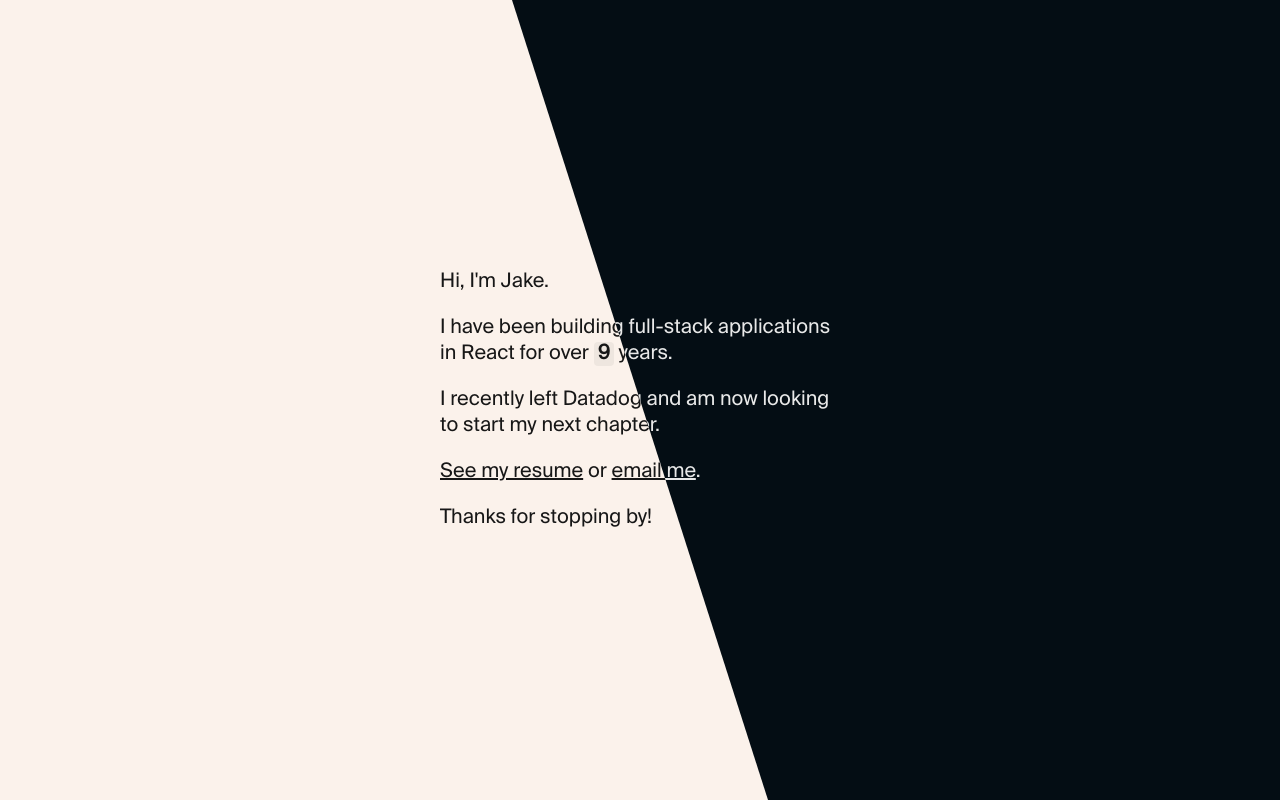
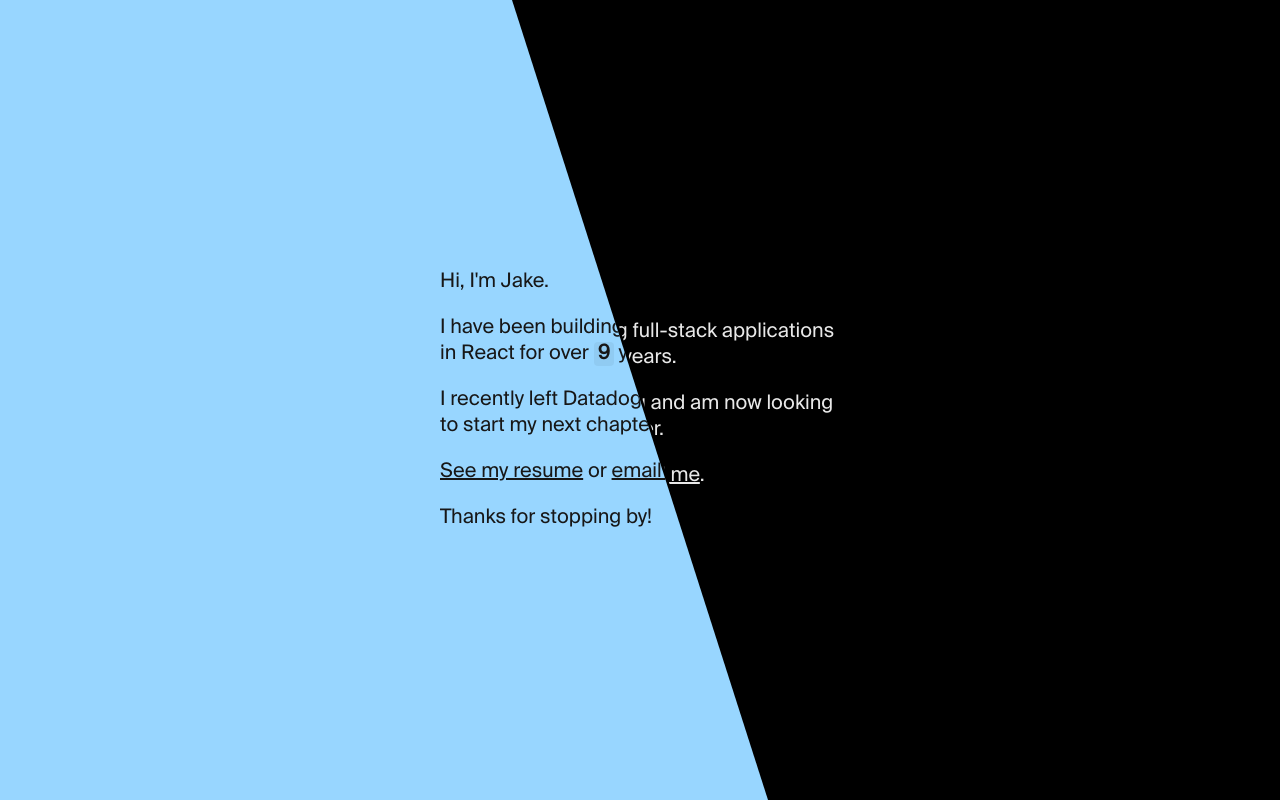
Before and after one commit to jnelken/portfolio-2025, a Next.js app: page / in a window 1280 px wide. Built offline with nearby package versions, Linux system fonts and the light colour scheme.

Commit message:
Tweak clip path

```diff
--- a/components/pages/Landing.tsx
+++ b/components/pages/Landing.tsx
@@ -3,9 +3,9 @@ import Code from '@/components/ui/Code';
 import NoiseBackground from '@/components/ui/NoiseBackground';
 import WarpContainer from '@/components/ui/WarpContainer';
 import Flex from '@/components/ui/Flex';
-import { useState } from 'react';
+import { useState, memo, useCallback, useEffect } from 'react';
 
-const BACKGROUND_COLOR = '#fbf2eb';
+const BACKGROUND_COLORS = ['#fbf2eb', '#98D6FF'];
 const EMAIL_ADDRESS = 'talkto@jakenelken.com';
 
 const LINK_STYLE = {
@@ -13,7 +13,6 @@ const LINK_STYLE = {
   color: 'var(--foreground)',
 };
 
-// Function to invert a hex color
 const invertHexColor = (hex: string): string => {
   // Remove the # if present
   const cleanHex = hex.replace('#', '');
@@ -52,7 +51,7 @@ const generateRandomClipPath = () => {
 };
 
 // Helper function to create white on black clip path style
-const createWhiteOnBlackStyle = (clipPathA: number, clipPathB: number) => ({
+const createWhiteOnBlackStyle = (clipPathA: number, clipPathB: number, backgroundColor: string) => ({
   position: 'absolute' as const,
   top: 0,
   left: 0,
@@ -61,15 +60,15 @@ const createWhiteOnBlackStyle = (clipPathA: number, clipPathB: number) => ({
   width: '100%',
   height: '100%',
   clipPath: `polygon(0 0, ${clipPathB}% 0, ${clipPathA}% 100%, 0 100%)`,
-  backgroundColor: BACKGROUND_COLOR,
+  backgroundColor: backgroundColor,
   zIndex: 2,
 });
 
 // Helper function to create black on white clip path style
-const createBlackOnWhiteStyle = (clipPathA: number, clipPathB: number) => ({
+const createBlackOnWhiteStyle = (clipPathA: number, clipPathB: number, backgroundColor: string) => ({
   position: 'absolute' as const,
-  top: 0,
-  left: 0,
+  top: 4,
+  left: 4,
   right: 0,
   bottom: 0,
   width: '100%',
@@ -79,7 +78,7 @@ const createBlackOnWhiteStyle = (clipPathA: number, clipPathB: number) => ({
   zIndex: 2,
 });
 
-const LandingContent = ({ yoe }: { yoe: number }) => (
+const LandingContent = memo(({ yoe }: { yoe: number }) => (
   <div style={{ width: '100%', height: '100%', display: 'flex', justifyContent: 'center', alignItems: 'center' }}>
     <div style={{ maxWidth: '400px', margin: 'auto' }}>
       <p>Hi, I&apos;m Jake.</p>
@@ -105,7 +104,7 @@ const LandingContent = ({ yoe }: { yoe: number }) => (
       <p>Thanks for stopping by!</p>
     </div>
   </div>
-);
+));
 
 export default function Landing() {
   const currentYear = new Date().getFullYear();
@@ -119,27 +118,27 @@ export default function Landing() {
     setClipPathB(b);
   };
 
+  const backgroundColor = BACKGROUND_COLORS[Math.floor(Math.random() * BACKGROUND_COLORS.length)];
+
   return (
     <Flex
       onClick={handleClick}
       justify="center"
       align="center"
       style={{
-        backgroundColor: invertHexColor(BACKGROUND_COLOR),
+        backgroundColor: invertHexColor('#ffffff'),
         width: '100%',
         height: '100%',
         ...containerStyles,
       }}
     >
       {/* <NoiseBackground /> */}
-      {/* <WarpContainer intensity={0.2}> */}
-      <div style={createWhiteOnBlackStyle(clipPathA, clipPathB)}>
+      <div style={createWhiteOnBlackStyle(clipPathA, clipPathB, backgroundColor)}>
         <LandingContent yoe={yoe} />
       </div>
-      <div style={createBlackOnWhiteStyle(clipPathA, clipPathB)}>
+      <div style={createBlackOnWhiteStyle(clipPathA, clipPathB, backgroundColor)}>
         <LandingContent yoe={yoe} />
       </div>
-      {/* </WarpContainer> */}
     </Flex>
   );
 }
```
